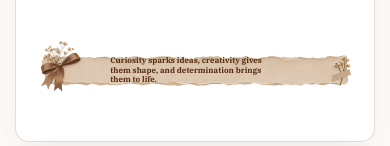
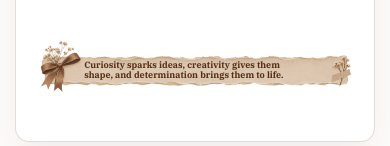
Before and after one commit to youkoiv/mysite, a plain HTML site: page code/index.html in a window 390 px wide. Shown: the part 821-967 px from the top of the page. Drawn offline with nearby package versions, Linux system fonts and the light colour scheme; a web font is replaced by a local one.

Commit message:
Widen mobile lazo quote to two lines

```diff
--- a/code/style.css
+++ b/code/style.css
@@ -1171,11 +1171,11 @@ header{
 
   .section-box:not(.interests-box) .lazo-quote,
   .lazo-quote {
-    width: 52%;
-    max-height: 46%;
-    overflow: hidden;
-    font-size: 8px;
-    line-height: 1.2;
+    width: 68%;
+    max-height: 58%;
+    overflow: visible;
+    font-size: 9px;
+    line-height: 1.15;
   }
 
   .interests-box h3 {
```
